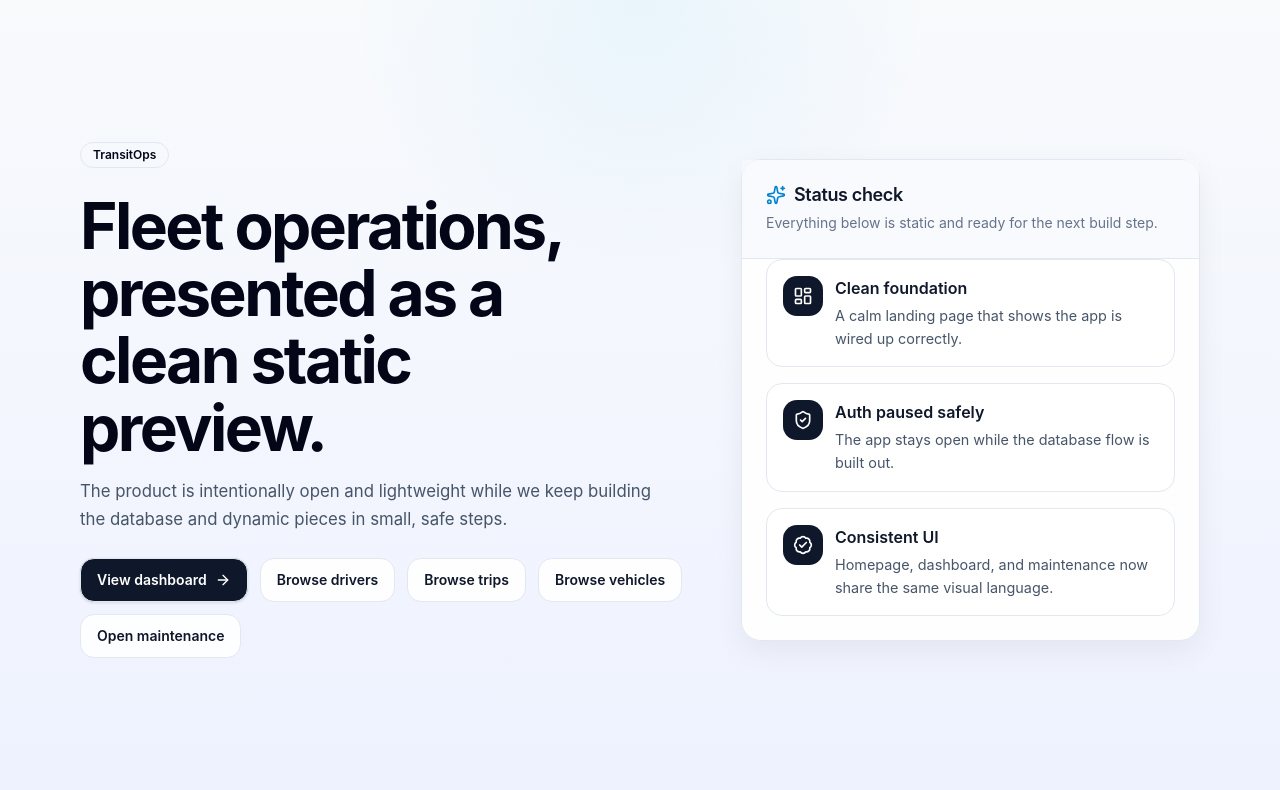
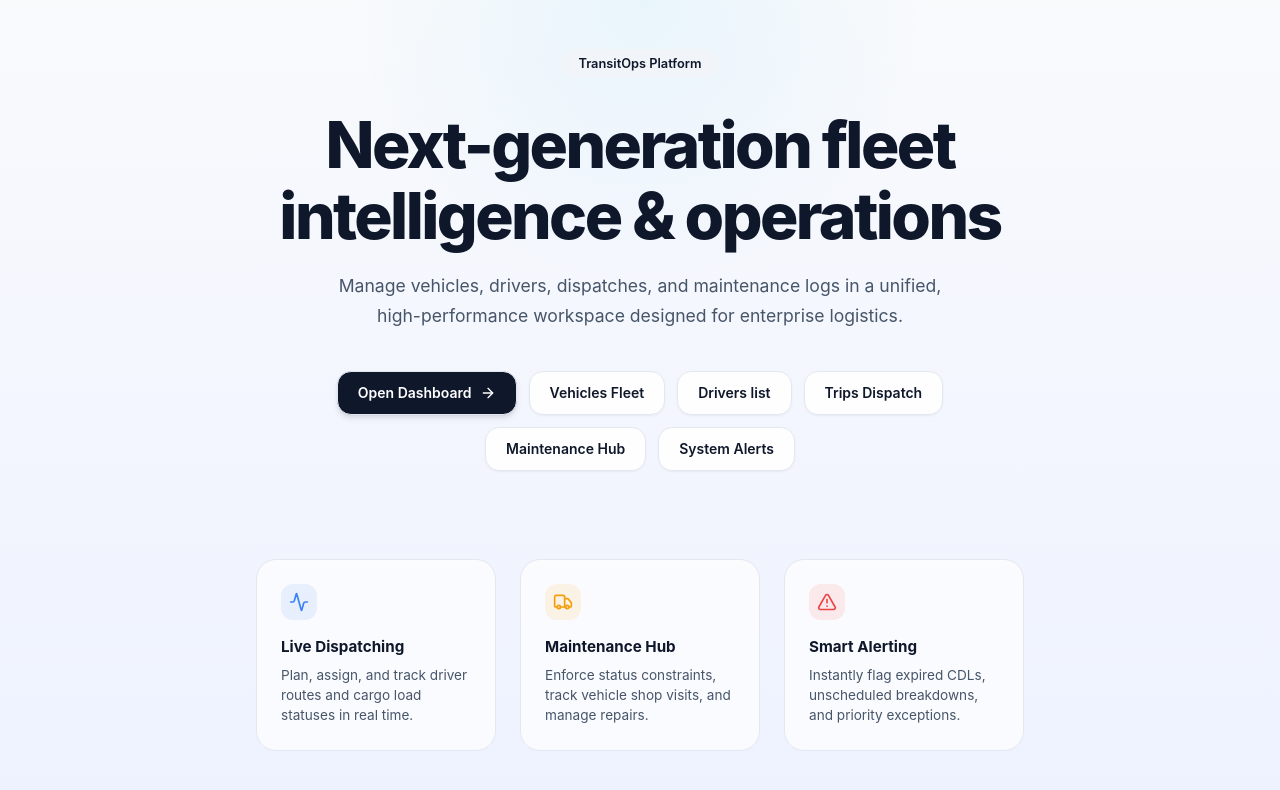
Before and after one commit to HirPtl10/RouteOps, a Next.js app: page / in a window 1280 px wide. Shown: the top 790 px of the page. Built offline with nearby package versions, Linux system fonts and the light colour scheme.

Commit message:
feat: clean landing page for production ready look

```diff
--- a/app/page.tsx
+++ b/app/page.tsx
@@ -1,14 +1,7 @@
 import Link from "next/link";
 import type { ReactNode } from "react";
-import { ArrowRight, BadgeCheck, LayoutDashboard, ShieldCheck, Sparkles } from "lucide-react";
+import { ArrowRight, Activity, Users, Truck, AlertTriangle } from "lucide-react";
 import { Badge } from "@/components/ui/badge";
-import { Card, CardContent, CardDescription, CardHeader, CardTitle } from "@/components/ui/card";
-
-const features = [
-  { icon: LayoutDashboard, title: "Clean foundation", description: "A calm landing page that shows the app is wired up correctly." },
-  { icon: ShieldCheck, title: "Auth paused safely", description: "The app stays open while the database flow is built out." },
-  { icon: BadgeCheck, title: "Consistent UI", description: "Homepage, dashboard, and maintenance now share the same visual language." },
-];
 
 function actionLink(href: string, variant: "primary" | "secondary", label: string, icon?: ReactNode) {
   const shared = {
@@ -17,7 +10,7 @@ function actionLink(href: string, variant: "primary" | "secondary", label: strin
     justifyContent: "center",
     gap: "0.5rem",
     minHeight: "2.75rem",
-    padding: "0 1rem",
+    padding: "0 1.25rem",
     borderRadius: "0.875rem",
     fontSize: "0.875rem",
     fontWeight: 600,
@@ -29,11 +22,12 @@ function actionLink(href: string, variant: "primary" | "secondary", label: strin
       href={href}
       style={{
         ...shared,
-        background: variant === "primary" ? "#0f172a" : "rgba(255,255,255,0.9)",
+        background: variant === "primary" ? "#0f172a" : "rgba(255,255,255,0.92)",
         color: variant === "primary" ? "#fff" : "#0f172a",
         border: "1px solid #e2e8f0",
-        boxShadow: variant === "primary" ? "0 1px 3px rgba(15,23,42,0.12)" : "none",
+        boxShadow: variant === "primary" ? "0 4px 6px -1px rgba(15,23,42,0.1), 0 2px 4px -2px rgba(15,23,42,0.1)" : "0 1px 2px 0 rgba(0,0,0,0.05)",
       }}
+      className={`hover:-translate-y-0.5 active:translate-y-0 active:scale-[0.98] transition-all duration-200 ease-out hover:shadow-lg ${variant === "primary" ? "hover:bg-slate-800 hover:shadow-slate-900/10" : "hover:bg-slate-50 hover:border-slate-300"}`}
     >
       {label}
       {icon}
@@ -43,64 +37,66 @@ function actionLink(href: string, variant: "primary" | "secondary", label: strin
 
 export default function Home() {
   return (
-    <main style={{ maxWidth: "72rem", margin: "0 auto", minHeight: "100vh", padding: "1.5rem 1rem" }}>
+    <main style={{ maxWidth: "72rem", margin: "0 auto", minHeight: "100vh", display: "grid", placeItems: "center", padding: "2rem 1.5rem" }}>
       <section
         style={{
-          display: "grid",
-          gridTemplateColumns: "minmax(0, 1.15fr) minmax(0, 0.85fr)",
-          gap: "2.5rem",
+          display: "flex",
+          flexDirection: "column",
           alignItems: "center",
-          minHeight: "calc(100vh - 3rem)",
+          textAlign: "center",
+          gap: "2rem",
+          maxWidth: "48rem",
+          margin: "auto",
         }}
       >
-        <div style={{ display: "grid", gap: "1.5rem" }}>
-          <Badge variant="outline" style={{ width: "fit-content" }}>
-            TransitOps
-          </Badge>
+        <Badge variant="secondary" style={{ padding: "0.375rem 1rem", fontSize: "0.8rem", borderRadius: "9999px" }}>
+          TransitOps Platform
+        </Badge>
 
-          <div style={{ display: "grid", gap: "1rem" }}>
-            <h1 style={{ margin: 0, maxWidth: "32rem", fontSize: "clamp(2.5rem, 5vw, 4.25rem)", lineHeight: 1.05, fontWeight: 700, letterSpacing: "-0.04em", color: "#020617" }}>
-              Fleet operations, presented as a clean static preview.
-            </h1>
-            <p style={{ margin: 0, maxWidth: "36rem", fontSize: "1.05rem", lineHeight: 1.7, color: "#475569" }}>
-              The product is intentionally open and lightweight while we keep building the database and dynamic pieces in small, safe steps.
-            </p>
+        <div style={{ display: "grid", gap: "1.25rem" }}>
+          <h1 style={{ margin: 0, fontSize: "clamp(2.5rem, 6vw, 4rem)", lineHeight: 1.1, fontWeight: 800, letterSpacing: "-0.04em", color: "#0f172a" }}>
+            Next-generation fleet intelligence & operations
+          </h1>
+          <p style={{ margin: "0 auto", maxWidth: "38rem", fontSize: "1.1rem", lineHeight: 1.7, color: "#475569" }}>
+            Manage vehicles, drivers, dispatches, and maintenance logs in a unified, high-performance workspace designed for enterprise logistics.
+          </p>
+        </div>
+
+        <div style={{ display: "flex", flexWrap: "wrap", justifyContent: "center", gap: "0.75rem", margin: "0.5rem 0" }}>
+          {actionLink("/dashboard", "primary", "Open Dashboard", <ArrowRight className="h-4 w-4" />)}
+          {actionLink("/vehicles", "secondary", "Vehicles Fleet")}
+          {actionLink("/drivers", "secondary", "Drivers list")}
+          {actionLink("/trips", "secondary", "Trips Dispatch")}
+          {actionLink("/maintenance", "secondary", "Maintenance Hub")}
+          {actionLink("/alerts", "secondary", "System Alerts")}
+        </div>
+
+        {/* Feature Highlights Grid */}
+        <div style={{ display: "grid", gridTemplateColumns: "repeat(auto-fit, minmax(200px, 1fr))", gap: "1.5rem", width: "100%", marginTop: "3rem" }}>
+          <div style={{ padding: "1.5rem", borderRadius: "1.25rem", border: "1px solid #e2e8f0", background: "rgba(255,255,255,0.7)", textAlign: "left" }}>
+            <div style={{ width: "2.25rem", height: "2.25rem", borderRadius: "0.75rem", background: "rgba(59,130,246,0.1)", color: "#3b82f6", display: "grid", placeItems: "center", marginBottom: "1rem" }}>
+              <Activity className="h-5 w-5" />
+            </div>
+            <h3 style={{ fontSize: "0.95rem", fontWeight: 700, color: "#0f172a", marginBottom: "0.375rem" }}>Live Dispatching</h3>
+            <p style={{ fontSize: "0.85rem", color: "#475569", lineHeight: 1.5, margin: 0 }}>Plan, assign, and track driver routes and cargo load statuses in real time.</p>
           </div>
 
-          <div style={{ display: "flex", flexWrap: "wrap", gap: "0.75rem" }}>
-            {actionLink("/dashboard", "primary", "View dashboard", <ArrowRight className="h-4 w-4" />)}
-            {actionLink("/drivers", "secondary", "Browse drivers")}
-            {actionLink("/trips", "secondary", "Browse trips")}
-            {actionLink("/vehicles", "secondary", "Browse vehicles")}
-            {actionLink("/maintenance", "secondary", "Open maintenance")}
+          <div style={{ padding: "1.5rem", borderRadius: "1.25rem", border: "1px solid #e2e8f0", background: "rgba(255,255,255,0.7)", textAlign: "left" }}>
+            <div style={{ width: "2.25rem", height: "2.25rem", borderRadius: "0.75rem", background: "rgba(245,158,11,0.1)", color: "#f59e0b", display: "grid", placeItems: "center", marginBottom: "1rem" }}>
+              <Truck className="h-5 w-5" />
+            </div>
+            <h3 style={{ fontSize: "0.95rem", fontWeight: 700, color: "#0f172a", marginBottom: "0.375rem" }}>Maintenance Hub</h3>
+            <p style={{ fontSize: "0.85rem", color: "#475569", lineHeight: 1.5, margin: 0 }}>Enforce status constraints, track vehicle shop visits, and manage repairs.</p>
+          </div>
+
+          <div style={{ padding: "1.5rem", borderRadius: "1.25rem", border: "1px solid #e2e8f0", background: "rgba(255,255,255,0.7)", textAlign: "left" }}>
+            <div style={{ width: "2.25rem", height: "2.25rem", borderRadius: "0.75rem", background: "rgba(239,68,68,0.1)", color: "#ef4444", display: "grid", placeItems: "center", marginBottom: "1rem" }}>
+              <AlertTriangle className="h-5 w-5" />
+            </div>
+            <h3 style={{ fontSize: "0.95rem", fontWeight: 700, color: "#0f172a", marginBottom: "0.375rem" }}>Smart Alerting</h3>
+            <p style={{ fontSize: "0.85rem", color: "#475569", lineHeight: 1.5, margin: 0 }}>Instantly flag expired CDLs, unscheduled breakdowns, and priority exceptions.</p>
           </div>
         </div>
-
-        <Card>
-          <CardHeader style={{ borderBottom: "1px solid #e2e8f0", background: "rgba(248,250,252,0.7)" }}>
-            <CardTitle style={{ display: "flex", alignItems: "center", gap: "0.5rem" }}>
-              <Sparkles className="h-5 w-5 text-sky-600" />
-              Status check
-            </CardTitle>
-            <CardDescription>Everything below is static and ready for the next build step.</CardDescription>
-          </CardHeader>
-          <CardContent style={{ display: "grid", gap: "1rem" }}>
-            {features.map((feature) => {
-              const Icon = feature.icon;
-              return (
-                <div key={feature.title} style={{ display: "flex", gap: "0.75rem", padding: "1rem", borderRadius: "1rem", border: "1px solid #e2e8f0", background: "#fff" }}>
-                  <div style={{ width: "2.5rem", height: "2.5rem", flexShrink: 0, borderRadius: "0.875rem", background: "#0f172a", color: "#fff", display: "grid", placeItems: "center" }}>
-                    <Icon className="h-5 w-5" />
-                  </div>
-                  <div style={{ display: "grid", gap: "0.25rem" }}>
-                    <h2 style={{ margin: 0, fontSize: "1rem", fontWeight: 600, color: "#0f172a" }}>{feature.title}</h2>
-                    <p style={{ margin: 0, fontSize: "0.9rem", lineHeight: 1.6, color: "#475569" }}>{feature.description}</p>
-                  </div>
-                </div>
-              );
-            })}
-          </CardContent>
-        </Card>
       </section>
     </main>
   );
```
